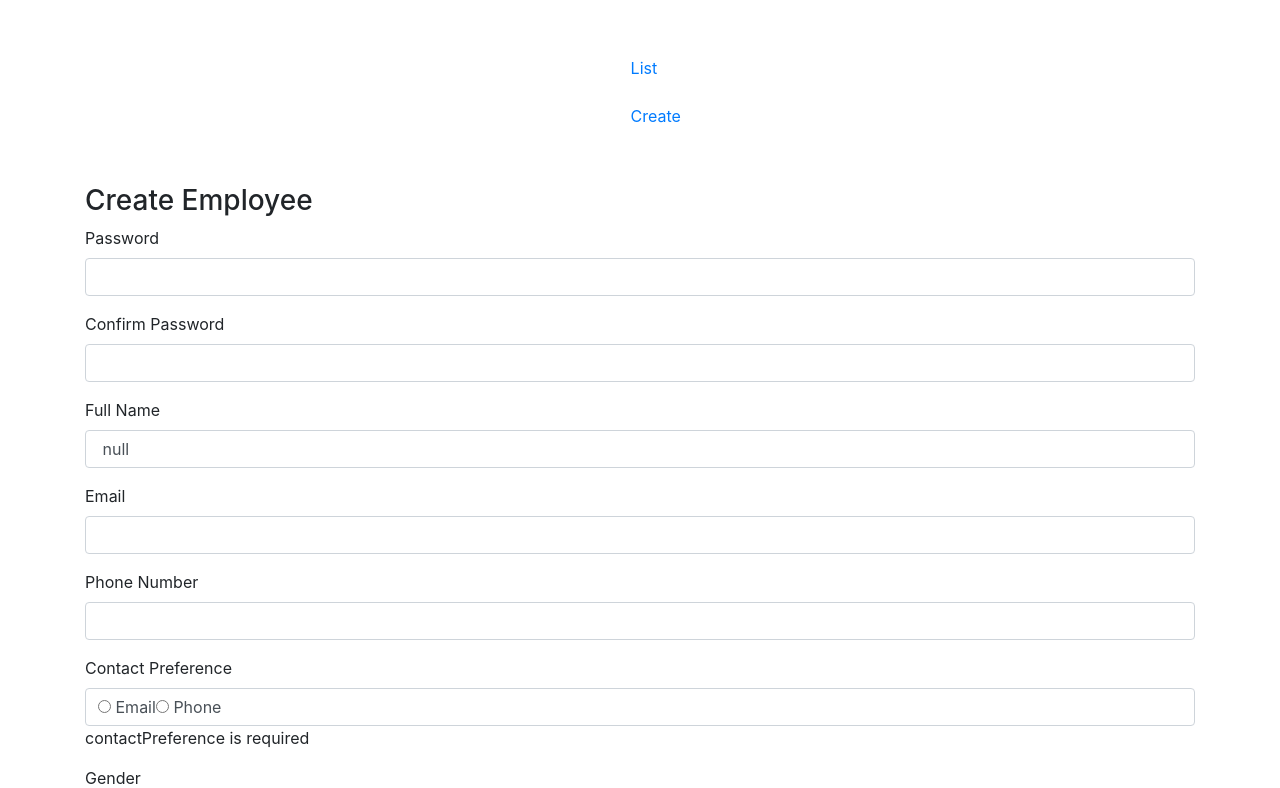
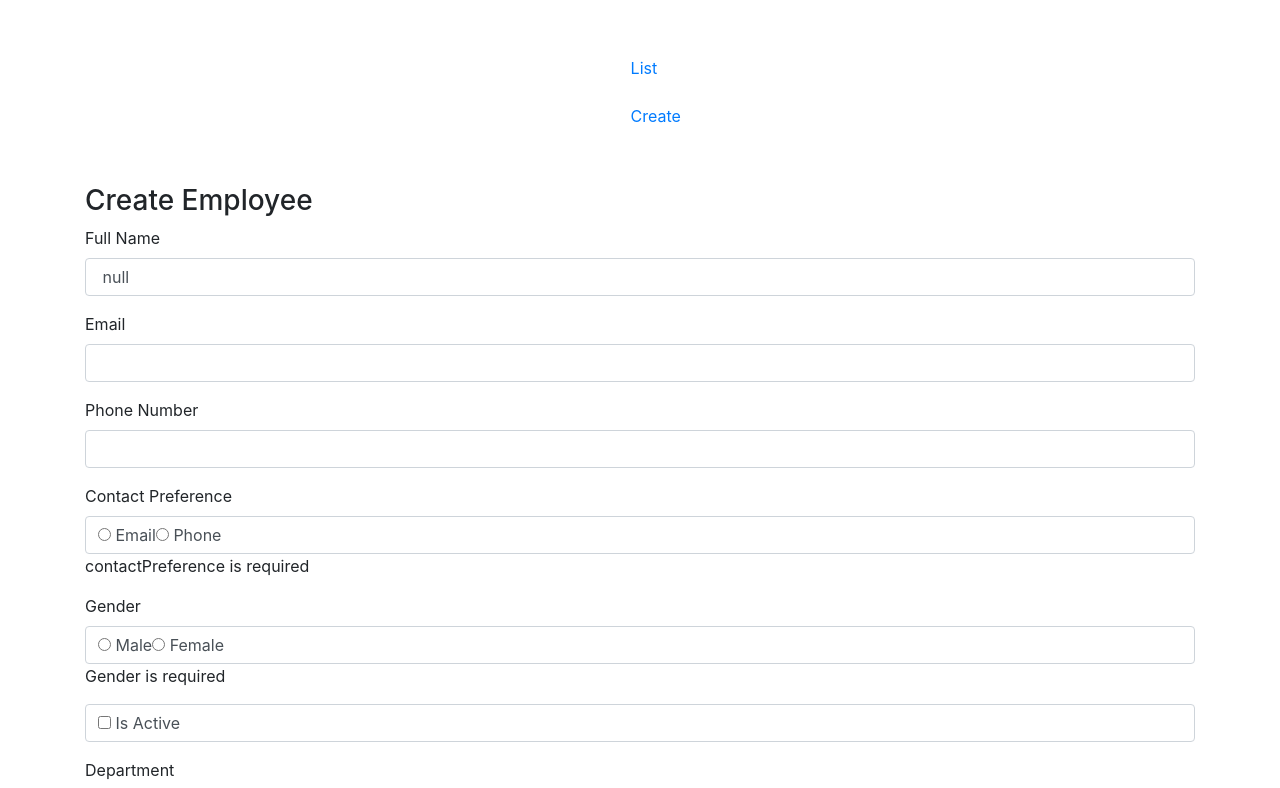
Before and after one commit to GowriKrishnamurthy/AngularCrud-, an Angular app: page /create in a window 1280 px wide. Shown: the top 788 px of the page. Built offline with nearby package versions, Linux system fonts and the light colour scheme.

Commit message:
ngModelGroup for pwd and confirm pwd not required on create emp. commented out

```diff
--- a/src/app/employees/create-employee.component.html
+++ b/src/app/employees/create-employee.component.html
@@ -8,7 +8,8 @@
             <h3 class="panel-title">Create Employee</h3>
         </div>
         <div class="panel-body">
-            <div
+           <!--
+                <div
                 ngModelGroup="passwordGroup"
                 #passwordGroup="ngModelGroup"
                 appConfirmEqualValidator
@@ -75,7 +76,9 @@
                         Password and Confirm Password does not match
                     </span>
                 </div>
+
             </div>
+            -->
             <div
                 class="form-group"
                 [class.has-error]="name.invalid && name.touched"
```
